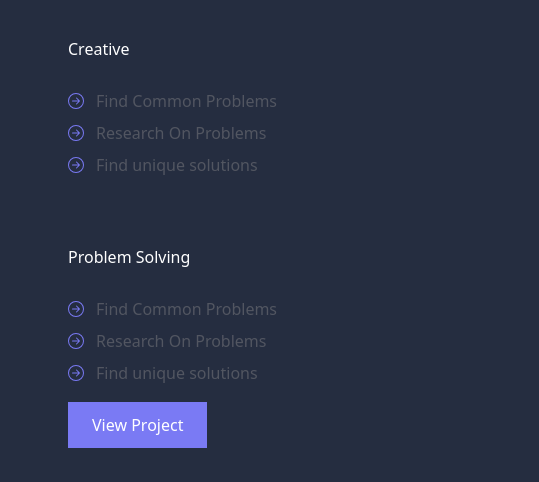
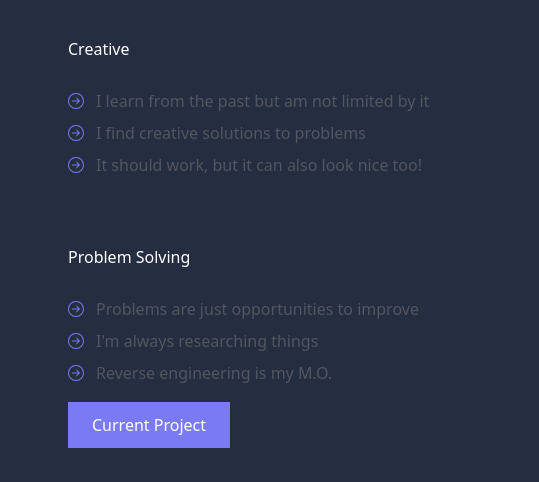
Before and after one commit to TutorialDoctor/TutorialDoctor.github.io, a plain HTML site: page index.html in a window 1280 px wide. Shown: the part 763-1245 px from the top of the page, 644-1183 px from the left. Drawn offline with nearby package versions, Linux system fonts and the light colour scheme; a script that the page names is missing.

Commit message:
about update

```diff
--- a/index.html
+++ b/index.html
@@ -48,15 +48,15 @@
                 <ul class="mt-6">
                     <li class="flex items-center"><svg class="purple inline-block" xmlns="http://www.w3.org/2000/svg" width="16" height="16" fill="currentColor" class="bi bi-arrow-right-circle" viewBox="0 0 16 16">
                         <path fill-rule="evenodd" d="M1 8a7 7 0 1 0 14 0A7 7 0 0 0 1 8zm15 0A8 8 0 1 1 0 8a8 8 0 0 1 16 0zM4.5 7.5a.5.5 0 0 0 0 1h5.793l-2.147 2.146a.5.5 0 0 0 .708.708l3-3a.5.5 0 0 0 0-.708l-3-3a.5.5 0 1 0-.708.708L10.293 7.5H4.5z"/>
-                        </svg> <span class="ml-3 inline-block">Find Common Problems</span>
+                        </svg> <span class="ml-3 inline-block">I learn from the past but am not limited by it</span>
                     </li>
                     <li class="flex items-center"><svg class="purple inline-block" xmlns="http://www.w3.org/2000/svg" width="16" height="16" fill="currentColor" class="bi bi-arrow-right-circle" viewBox="0 0 16 16">
                         <path fill-rule="evenodd" d="M1 8a7 7 0 1 0 14 0A7 7 0 0 0 1 8zm15 0A8 8 0 1 1 0 8a8 8 0 0 1 16 0zM4.5 7.5a.5.5 0 0 0 0 1h5.793l-2.147 2.146a.5.5 0 0 0 .708.708l3-3a.5.5 0 0 0 0-.708l-3-3a.5.5 0 1 0-.708.708L10.293 7.5H4.5z"/>
-                        </svg> <span class="ml-3 inline-block">Research On Problems</span>
+                        </svg> <span class="ml-3 inline-block">I find creative solutions to problems</span>
                     </li>
                     <li class="flex items-center"><svg class="purple inline-block" xmlns="http://www.w3.org/2000/svg" width="16" height="16" fill="currentColor" class="bi bi-arrow-right-circle" viewBox="0 0 16 16">
                         <path fill-rule="evenodd" d="M1 8a7 7 0 1 0 14 0A7 7 0 0 0 1 8zm15 0A8 8 0 1 1 0 8a8 8 0 0 1 16 0zM4.5 7.5a.5.5 0 0 0 0 1h5.793l-2.147 2.146a.5.5 0 0 0 .708.708l3-3a.5.5 0 0 0 0-.708l-3-3a.5.5 0 1 0-.708.708L10.293 7.5H4.5z"/>
-                        </svg> <span class="ml-3 inline-block">Find unique solutions</span>
+                        </svg> <span class="ml-3 inline-block">It should work, but it can also look nice too!</span>
                     </li>
                 </ul>
                 </div>
@@ -68,20 +68,20 @@
                 <ul class="mt-6">
                     <li class="flex items-center"><svg class="purple inline-block" xmlns="http://www.w3.org/2000/svg" width="16" height="16" fill="currentColor" class="bi bi-arrow-right-circle" viewBox="0 0 16 16">
                         <path fill-rule="evenodd" d="M1 8a7 7 0 1 0 14 0A7 7 0 0 0 1 8zm15 0A8 8 0 1 1 0 8a8 8 0 0 1 16 0zM4.5 7.5a.5.5 0 0 0 0 1h5.793l-2.147 2.146a.5.5 0 0 0 .708.708l3-3a.5.5 0 0 0 0-.708l-3-3a.5.5 0 1 0-.708.708L10.293 7.5H4.5z"/>
-                        </svg> <span class="ml-3 inline-block">Find Common Problems</span>
+                        </svg> <span class="ml-3 inline-block">Problems are just opportunities to improve</span>
                     </li>
                     <li class="flex items-center"><svg class="purple inline-block" xmlns="http://www.w3.org/2000/svg" width="16" height="16" fill="currentColor" class="bi bi-arrow-right-circle" viewBox="0 0 16 16">
                         <path fill-rule="evenodd" d="M1 8a7 7 0 1 0 14 0A7 7 0 0 0 1 8zm15 0A8 8 0 1 1 0 8a8 8 0 0 1 16 0zM4.5 7.5a.5.5 0 0 0 0 1h5.793l-2.147 2.146a.5.5 0 0 0 .708.708l3-3a.5.5 0 0 0 0-.708l-3-3a.5.5 0 1 0-.708.708L10.293 7.5H4.5z"/>
-                        </svg> <span class="ml-3 inline-block">Research On Problems</span>
+                        </svg> <span class="ml-3 inline-block">I'm always researching things</span>
                     </li>
                     <li class="flex items-center"><svg class="purple inline-block" xmlns="http://www.w3.org/2000/svg" width="16" height="16" fill="currentColor" class="bi bi-arrow-right-circle" viewBox="0 0 16 16">
                         <path fill-rule="evenodd" d="M1 8a7 7 0 1 0 14 0A7 7 0 0 0 1 8zm15 0A8 8 0 1 1 0 8a8 8 0 0 1 16 0zM4.5 7.5a.5.5 0 0 0 0 1h5.793l-2.147 2.146a.5.5 0 0 0 .708.708l3-3a.5.5 0 0 0 0-.708l-3-3a.5.5 0 1 0-.708.708L10.293 7.5H4.5z"/>
-                        </svg> <span class="ml-3 inline-block">Find unique solutions</span>
+                        </svg> <span class="ml-3 inline-block">Reverse engineering is my M.O.</span>
                     </li>
                 </ul>
                 </div>
 
-                 <a href="https://safe-caverns-62528.herokuapp.com/" target="_blank_" class="ml-6  px-6 py-3 hover:bg-indigo-500 text-center background-purple text-white">View Project</a>
+                 <a href="https://safe-caverns-62528.herokuapp.com/" target="_blank_" class="ml-6  px-6 py-3 hover:bg-indigo-500 text-center background-purple text-white">Current Project</a>
                 <!--  -->
 
             </div>
```
